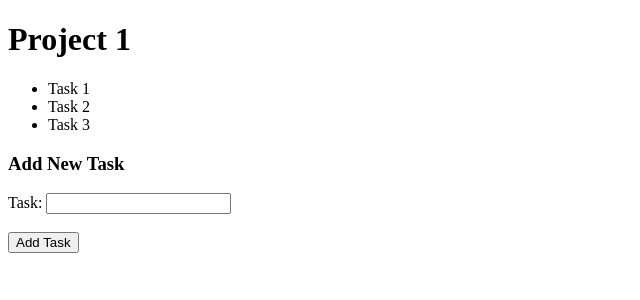
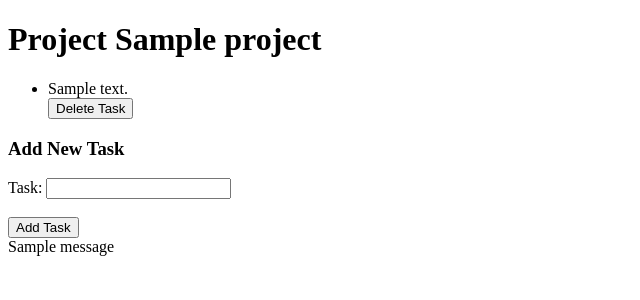
Before and after one commit to julesc00/project-tracker, a Flask app: page /project/1 in a window 1280 px wide. Shown: the top 300 px of the page, without its empty margins (0-640 px from the left). Run offline with Flask 2, Linux system fonts and the light colour scheme; tables that the repository leaves empty hold one stand-in row (values such as "Sample post"); one stand-in notice (Sample message) is shown; some libraries are stand-ins or nearby versions.

Commit message:
Implemented deleting tasks.

```diff
--- a/app.py
+++ b/app.py
@@ -1,30 +1,86 @@
-from flask import Flask, render_template
+from flask import Flask, render_template, request, flash, redirect, url_for
+from flask_sqlalchemy import SQLAlchemy
 
 app = Flask(__name__)
+app.config["SQLALCHEMY_DATABASE_URI"] = "postgresql+psycopg2://postgres:postgres@localhost:5432/project_tracker"
+app.config["SECRET_KEY"] = "\n\xa3z[\xa6s\xb3\xd8OF2\x88j59\x8fH\xe3\x86\xdfFC\\\xe8"
+
+db = SQLAlchemy(app)
+
+
+class Project(db.Model):
+    __tablename__ = "projects"
+
+    project_id = db.Column(db.Integer, primary_key=True)
+    title = db.Column(db.String(length=50))
+
+
+class Task(db.Model):
+    __tablename__ = "tasks"
+
+    task_id = db.Column(db.Integer, primary_key=True)
+    project_id = db.Column(db.Integer, db.ForeignKey("projects.project_id"))
+    description = db.Column(db.String(length=50))
+
+    project = db.relationship("Project", backref="project")
 
 
 @app.route("/")
 def show_projects():
     """List all projects."""
-    return render_template("index.html")
+    return render_template("index.html", projects=Project.query.all())
 
 
 @app.route("/project/<project_id>")
 def show_tasks(project_id):
     """List all tasks."""
-    return render_template("project-tasks.html", project_id=project_id)
+    return render_template(
+        "project-tasks.html",
+        project=Project.query.filter_by(project_id=project_id).first(),
+        tasks=Task.query.filter_by(project_id=project_id).all()
+    )
 
 
 @app.route("/add/project", methods=["POST"])
 def add_project():
     """Add a new project."""
-    return "Project added successfully"
+    if not request.form["project-title"]:
+        flash("Enter a title for your new project", "red")
+    else:
+        project = Project(title=request.form["project-title"])
+        db.session.add(project)
+        db.session.commit()
+        flash("Project added successfully", "green")
+
+    return redirect(url_for("show_projects"))
 
 
 @app.route("/add/task/<project_id>", methods=["POST"])
 def add_task(project_id):
     """Add a new task."""
-    return "Task added successfully"
+    if not request.form["task-description"]:
+        flash("Enter a title for your new task", "red")
+    else:
+        task = Task(
+            description=request.form["task-description"],
+            project_id=project_id
+        )
+        db.session.add(task)
+        db.session.commit()
+        flash("Task added successfully", "green")
+
+    return redirect(url_for("show_tasks", project_id=project_id))
 
 
-app.run(debug=True, host="127.0.0.1", port=3000)
+@app.route("/delete/task/<task_id>", methods=["POST"])
+def delete_task(task_id):
+    """Delete a single task."""
+    pending_del_task = Task.query.filter_by(task_id=task_id).first()
+    original_proj_id = pending_del_task.project.project_id
+    db.session.delete(pending_del_task)
+    db.session.commit()
+
+    return redirect(url_for("show_tasks", project_id=original_proj_id))
+
+
+app.run(debug=True, host="127.0.0.1", port=3003)
--- a/requirements.txt
+++ b/requirements.txt
@@ -1,6 +1,7 @@
 certifi==2020.6.20
 click==8.0.3
 Flask==2.0.2
+Flask-SQLAlchemy==2.5.1
 greenlet==1.1.2
 itsdangerous==2.0.1
 Jinja2==3.0.3
--- a/templates/project-tasks.html
+++ b/templates/project-tasks.html
@@ -8,16 +8,20 @@
     <title>Document</title>
 </head>
 <body>
-    <h1>Project {{ project_id }}</h1>
+    <h1>Project {{ project.title }}</h1>
 
     <ul>
-        <li>Task 1</li>
-        <li>Task 2</li>
-        <li>Task 3</li>
+        {% for task in tasks %}
+            <li>{{ task.description }}</li>
+            <form action="/delete/task/{{ task.task_id }}" method="POST">
+                <input type="submit" value="Delete Task">
+            </form>
+
+        {% endfor %}
     </ul>
 
     <h3>Add New Task</h3>
-    <form action="/add/task/{{ project_id }}" method="POST">
+    <form action="/add/task/{{ project.project_id }}" method="POST">
         <div>
             Task: <label>
             <input type="text" name="task-description">
@@ -26,5 +30,12 @@
         <br>
         <input type="submit" value="Add Task">
     </form>
+
+    {% for category, message in get_flashed_messages(with_categories=true) %}
+        <div style="color: {{ category }}">
+            {{ message }}
+        </div>
+    {% endfor %}
+
 </body>
 </html>
```
Also changed, not shown: templates/index.html (+13 -3 lines).
